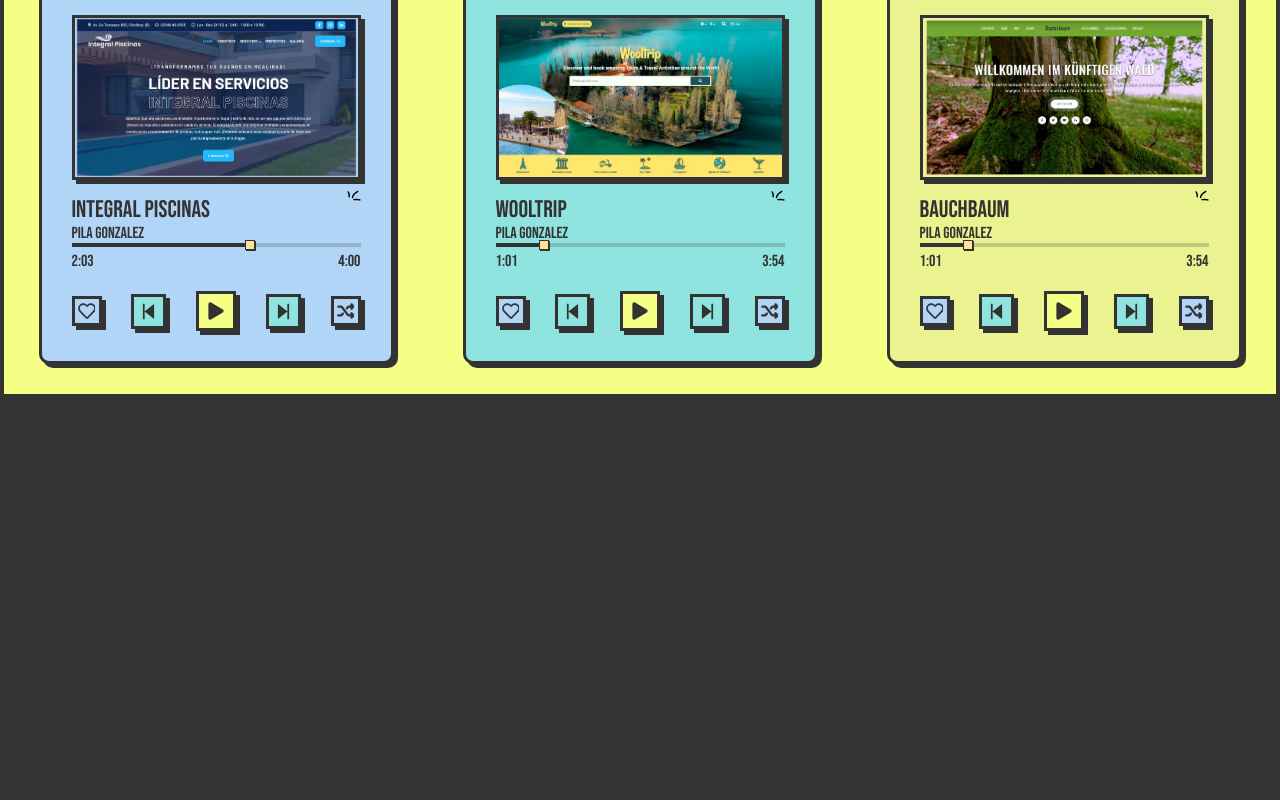
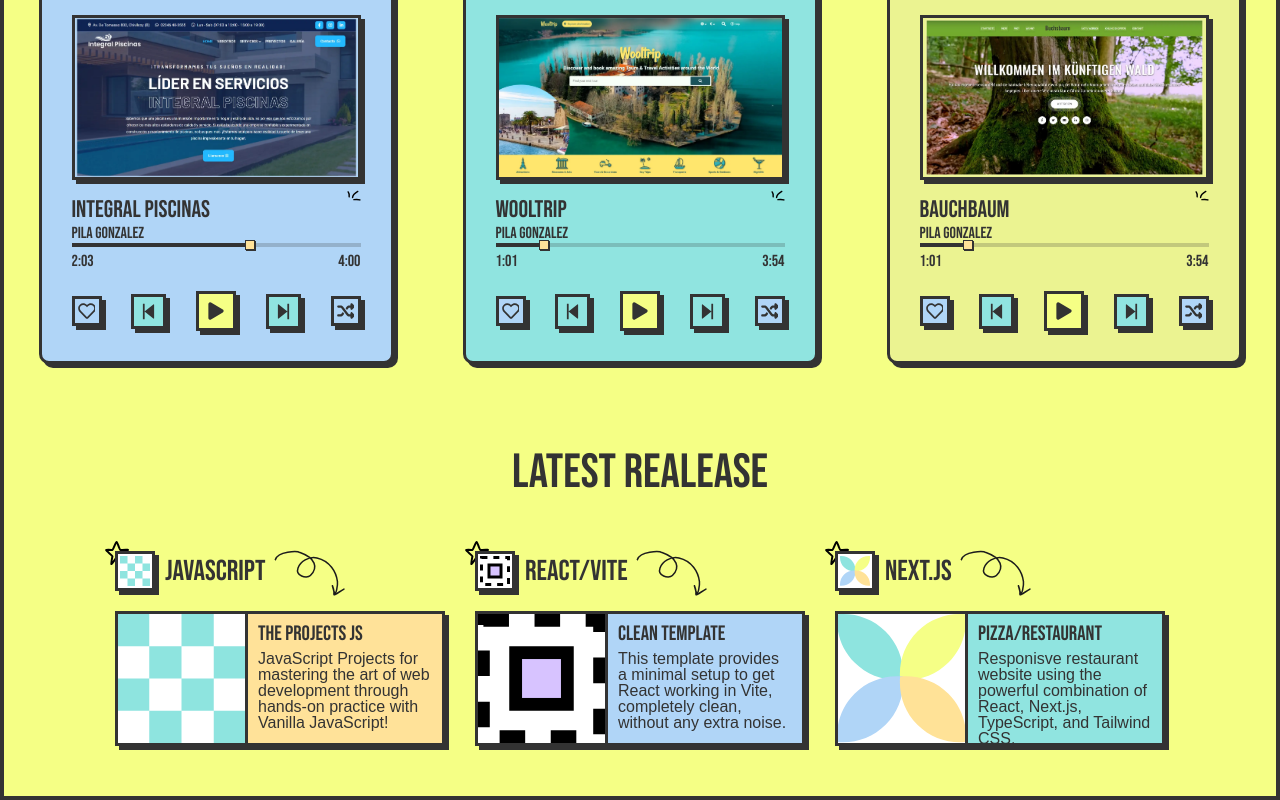
Before and after one commit to Pilag6/pila.dev, a React (Vite) app: page / in a window 1280 px wide. Shown: the part 1479-2279 px from the top of the page. Before the commit the page ends 1877 px from the top, so only its background shows below. Built offline with nearby package versions, Linux system fonts and the light colour scheme; a web font is replaced by a local one.

Commit message:
Add ProjectsRelease component and its CSS

```diff
--- /dev/null
+++ b/src/components/Projects/ProjectsRelease.css
@@ -0,0 +1,115 @@
+.realease-article {
+    display: flex;
+    flex-direction: column;
+    gap: 20px;
+
+    .release-card__title {
+        display: flex;
+        align-items: center;
+        gap: 10px;
+        position: relative;
+
+        .release-card__title-img {
+            width: 40px;
+            height: 40px;
+            padding: 2px;
+            box-shadow: var(--shadow-square);
+            border: var(--border-btn);
+            transition: all 0.3s ease-in;
+            cursor: crosshair;
+            z-index: 1;
+            background: #fff;
+
+            &:hover {
+                box-shadow: none;
+            }
+
+            &:hover ~ .release-star {
+                rotate: 360deg;
+                scale: 1.5;
+            }
+
+            img {
+                width: 100%;
+            }
+        }
+
+        h3 {
+            font-size: 1.8rem;
+        }
+
+        .release-star {
+            position: absolute;
+            left: -10px;
+            top: -10px;
+            transition: all 0.3s ease-in;
+        }
+
+        .realease-title-curly {
+            rotate: 45deg;
+        }
+
+        .release-play {
+            width: 30px;
+            height: 30px;
+            padding: 0.2rem;
+
+            display: flex;
+            justify-content: center;
+            align-items: center;
+
+            border: var(--border-btn);
+            box-shadow: var(--shadow-square);
+            background:var(--nb-blue);
+
+            margin-left: auto;
+            transition: all 0.3s ease-in;
+        }
+    }
+
+    .release-card__content {
+        display: flex;
+        width: 330px;
+        height: 135px;
+        border: var(--border-btn);
+        box-shadow: var(--shadow-square);
+        background: var(--nb-yellow);
+        transition: all 0.3s ease-in;
+
+        &:hover {
+            box-shadow: none;
+        }
+
+        .release-card__content-img {
+            width: 130px;
+            height: 100%;
+            border-right: var(--border-btn);
+            background: #fff;
+
+            img {
+                width: 100%;
+                height: 100%;
+                object-fit: cover;
+            }
+        }
+
+        .release-card__content-right {
+            display: flex;
+            flex-direction: column;
+            width: calc(100% - 130px);
+            padding: 10px;
+
+            h3 {
+                font-size: 1.3rem;
+                line-height: 1;
+            }
+
+            p {
+                font-size: 1rem;
+                line-height: 1;
+                margin-top: 6px;
+                font-family: var(--font-primary);
+            }
+        }
+    }
+}
--- /dev/null
+++ b/src/components/Projects/ProjectsRelease.jsx
@@ -0,0 +1,57 @@
+/* eslint-disable react/prop-types */
+import "./ProjectsRelease.css";
+
+// import { IoPlay } from "react-icons/io5";
+
+import releaseStar from "../../assets/draw-one-star.svg";
+import releaseCurly from "../../assets/draw-curvyArrow-1.svg";
+
+const ProjectsRelease = ({
+    title,
+    bgRelease,
+    imgRelease,
+    urlRelease,
+    releaseTitle,
+    releaseDescription,
+}) => {
+    return (
+        <article className="realease-article">
+            {/* <!-- Release Card Title --> */}
+            <div className="release-card__title">
+                <div className="release-card__title-img">
+                    <img src={imgRelease} alt="" />
+                </div>
+                <h3>{title}</h3>
+                <img
+                    className="realease-title-curly"
+                    src={releaseCurly}
+                    alt=""
+                />
+                <img className="release-star" src={releaseStar} alt="" />
+                {/* <IoPlay className="release-play" /> */}
+            </div>
+
+            {/* <!-- Release Card Content --> */}
+
+            <a href={urlRelease}>
+                <div
+                    className="release-card__content"
+                    style={{ background: bgRelease }}
+                >
+                    <div className="release-card__content-img">
+                        <img src={imgRelease} alt="" />
+                    </div>
+
+                    <div className="release-card__content-right">
+                        <div>
+                            <h3>{releaseTitle}</h3>
+                            <p>{releaseDescription}</p>
+                        </div>
+                    </div>
+                </div>
+            </a>
+        </article>
+    );
+};
+
+export default ProjectsRelease;
--- a/src/components/Projects/ProjectsSection.css
+++ b/src/components/Projects/ProjectsSection.css
@@ -29,3 +29,30 @@
     background: var(--nb-yellow);
     color: var(--black);
 }
+
+.projects-release {
+    display: flex;
+    flex-wrap: wrap;
+    flex-direction: column;
+    justify-content: center;
+    align-items: center;
+    gap: 50px;
+    padding: 50px;
+    color: var(--black);
+    background: var(--nb-yellow) ;
+
+    h2 {
+        text-align: center;
+        font-size: 3rem;
+        font-family: var(--font-secondary);
+
+    }
+
+    .release-container {
+        display: flex;
+        flex-wrap: wrap;
+        justify-content: center;
+        gap: 30px;
+        font-family: var(--font-secondary);
+    }
+}
--- a/src/components/Projects/ProjectsSection.jsx
+++ b/src/components/Projects/ProjectsSection.jsx
@@ -1,11 +1,18 @@
 import ProjectsCards from "./ProjectsCards.jsx";
 import "./ProjectsSection.css";
+
+// Images
 import ecommerce from "../../assets/projects/ecommerce-crusaders.webp";
 import riverPlate from "../../assets/projects/river-plate.webp";
 import olga from "../../assets/projects/olga.webp";
 import wooltrip from "../../assets/projects/wooltrip.webp";
 import integral from "../../assets/projects/integral.webp";
 import bauchbaum from "../../assets/projects/bauchbaum.webp";
+import ProjectsRelease from "./ProjectsRelease.jsx";
+
+import releaseGrid from "../..//assets/release-grid.svg";
+import releaseFlex from "../../assets/release-flex.svg";
+import releaseAnimation from "../../assets/release-animations.svg";
 
 const ProjectsSection = () => {
     return (
@@ -15,7 +22,6 @@
             </div>
 
             <div className="projects-cards">
-
                 {/* CARD #1 */}
                 <ProjectsCards
                     title={"Crusaders eCommerce"}
@@ -88,6 +94,43 @@
                     url={"https://pilag6.github.io/Buchsbaum/"}
                 />
             </div>
+
+            <div className="projects-release">
+                <h2>LATEST REALEASE</h2>
+
+                <div className="release-container">
+                    {/* Release #1 */}
+                    <ProjectsRelease
+                        title={"JavaScript"}
+                        bgRelease={"hsl(43, 100%, 80%)"}
+                        urlRelease={"https://the-projects-js.netlify.app/"}
+                        releaseTitle={"The Projects JS"}
+                        imgRelease={releaseGrid}
+                        releaseDescription={"JavaScript Projects for mastering the art of web development through hands-on practice with Vanilla JavaScript!"}
+                    />
+
+                    {/* Release #2 */}
+                    <ProjectsRelease
+                        title={"React/Vite"}
+                        bgRelease={"hsl(209, 82%, 83%)"}
+                        urlRelease={"https://github.com/Pilag6/rvct"}
+                        releaseTitle={"Clean Template"}
+                        imgRelease={releaseFlex}
+                        releaseDescription={"This template provides a minimal setup to get React working in Vite, completely clean, without any extra noise."}
+                    />
+
+                    {/* Release #3 */}
+
+                    <ProjectsRelease
+                        title={"Next.js"}
+                        bgRelease={"hsl(177, 61%, 73%)"}
+                        urlRelease={"https://001-restaurant.netlify.app/"}
+                        releaseTitle={"Pizza/restaurant"}
+                        imgRelease={releaseAnimation}
+                        releaseDescription={"Responisve restaurant website using the powerful combination of React, Next.js, TypeScript, and Tailwind CSS."}
+                    />
+                </div>
+            </div>
         </section>
     );
 };
```
